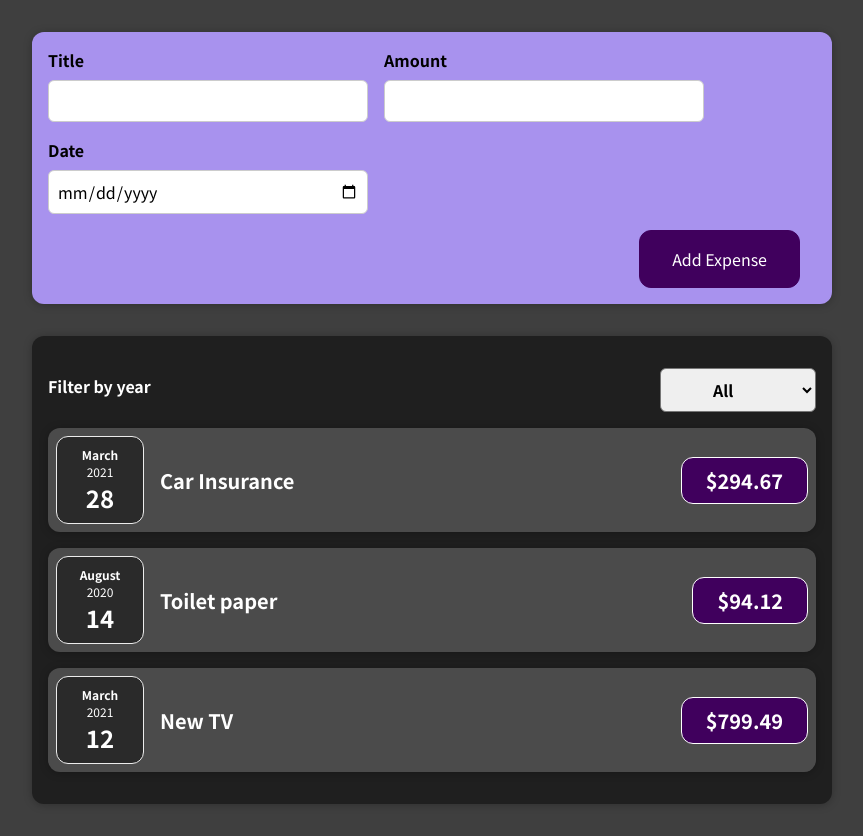
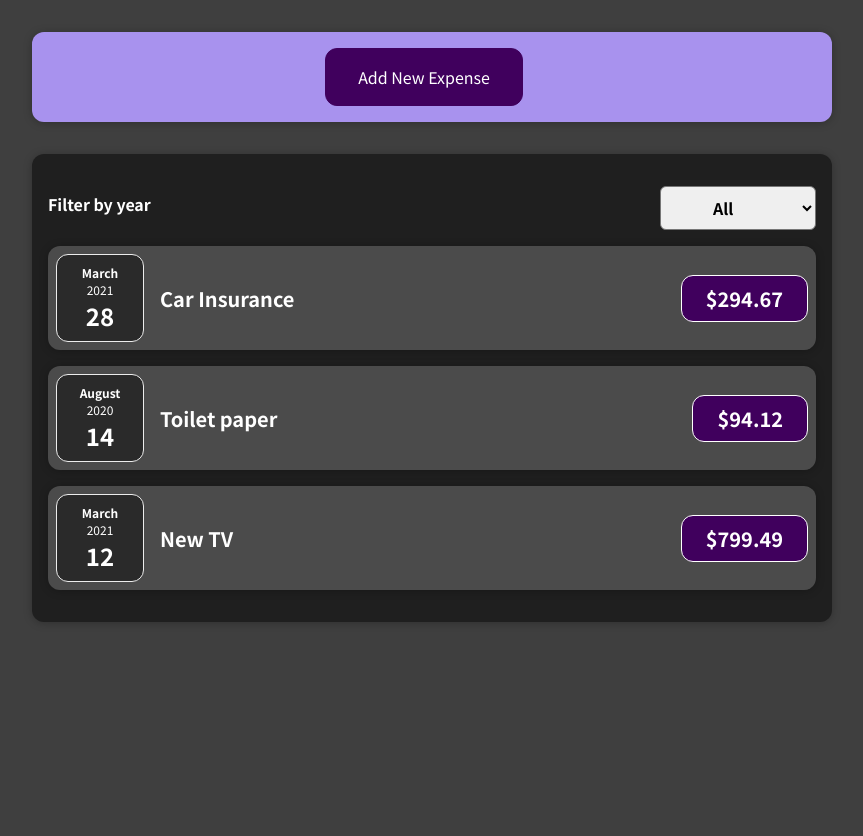
Before and after one commit to davitorress/reactjs_compass-course, a React (Create React App) app in the folder react-complete-guide/: page / in a window 1280 px wide. Shown: the whole page, without its empty margins (208-1071 px from the left). After the commit the page ends 800 px from the top, so only its background shows below. Built offline with nearby package versions, Linux system fonts and the light colour scheme.

Commit message:
rendering lists and refactoring functions

```diff
--- a/react-complete-guide/src/App.js
+++ b/react-complete-guide/src/App.js
@@ -1,8 +1,9 @@
+import { useState } from "react";
+
 import Expenses from "./components/Expenses/Expenses";
 import NewExpense from "./components/NewExpense/NewExpense";
 
-function App() {
-	const expenses = [
+const INITIAL_EXPENSES = [
 	{
 		id: "e1",
 		title: "Car Insurance",
@@ -23,9 +24,12 @@ function App() {
 	},
 ];
 
-	function addExpenseHandler(expense) {
-		console.log(expense);
-	}
+function App() {
+	const [expenses, setExpenses] = useState(INITIAL_EXPENSES);
+
+	const addExpenseHandler = (expense) => {
+		setExpenses((prevExpenses) => [expense, ...prevExpenses]);
+	};
 
 	return (
 		<main>
--- a/react-complete-guide/src/components/Expenses/Expenses.js
+++ b/react-complete-guide/src/components/Expenses/Expenses.js
@@ -1,9 +1,10 @@
+import { useState } from "react";
+
 import Card from "../UI/Card";
-import ExpenseFilter from "./ExpenseFilter";
-import ExpenseItem from "./ExpenseItem";
+import ExpensesFilter from "./ExpensesFilter";
+import ExpensesList from "./ExpensesList";
 
 import "./Expenses.css";
-import { useState } from "react";
 
 function Expenses(props) {
 	const [filteredYear, setFilteredYear] = useState("");
@@ -12,17 +13,14 @@ function Expenses(props) {
 		setFilteredYear(filter);
 	}
 
+	const filteredExpenses = filteredYear
+		? props.items.filter((expense) => expense.date.getFullYear() === +filteredYear)
+		: props.items;
+
 	return (
 		<Card className="expenses">
-			<ExpenseFilter selectedYear={filteredYear} onChangeFilter={filterHandler} />
-
-			{props.items.map((item) => {
-				if (filteredYear) {
-					if (item.date.getFullYear() === +filteredYear) {
-						return <ExpenseItem key={item.id} title={item.title} amount={item.amount} date={item.date} />;
-					}
-				} else return <ExpenseItem key={item.id} title={item.title} amount={item.amount} date={item.date} />;
-			})}
+			<ExpensesFilter selectedYear={filteredYear} onChangeFilter={filterHandler} />
+			<ExpensesList items={filteredExpenses} />
 		</Card>
 	);
 }
--- a/react-complete-guide/src/components/Expenses/ExpenseFilter.js
+++ b/react-complete-guide/src/components/Expenses/ExpensesFilter.js
@@ -1,6 +1,6 @@
-import "./ExpenseFilter.css";
+import "./ExpensesFilter.css";
 
-function ExpenseFilter(props) {
+function ExpensesFilter(props) {
 	function filterYearHandler(event) {
 		props.onChangeFilter(event.target.value);
 	}
@@ -21,4 +21,4 @@ function ExpenseFilter(props) {
 	);
 }
 
-export default ExpenseFilter;
+export default ExpensesFilter;
--- /dev/null
+++ b/react-complete-guide/src/components/Expenses/ExpensesList.css
@@ -0,0 +1,9 @@
+.expenses-list {
+	padding: 0;
+	list-style: none;
+}
+
+.expenses-list__fallback {
+	color: #fff;
+	text-align: center;
+}
--- /dev/null
+++ b/react-complete-guide/src/components/Expenses/ExpensesList.js
@@ -0,0 +1,23 @@
+import ExpenseItem from "./ExpenseItem";
+
+import "./ExpensesList.css";
+
+function ExpensesList(props) {
+	if (props.items.length === 0) {
+		return <p className="expenses-list__fallback">Found no expenses.</p>;
+	}
+
+	return (
+		<ul className="expenses-list">
+			{props.items.map((expense) => {
+				return (
+					<li key={expense.id}>
+						<ExpenseItem title={expense.title} amount={expense.amount} date={expense.date} />
+					</li>
+				);
+			})}
+		</ul>
+	);
+}
+
+export default ExpensesList;
--- a/react-complete-guide/src/components/NewExpense/ExpenseForm.js
+++ b/react-complete-guide/src/components/NewExpense/ExpenseForm.js
@@ -36,7 +36,11 @@ function ExpenseForm(props) {
 		const expenseData = {
 			title: userInput.enteredTitle,
 			amount: userInput.enteredAmount,
-			date: new Date(userInput.enteredDate),
+			date: new Date(
+				userInput.enteredDate.split("-")[0],
+				+userInput.enteredDate.split("-")[1] - 1,
+				userInput.enteredDate.split("-")[2]
+			),
 		};
 
 		props.onSaveExpenseData(expenseData);
@@ -81,6 +85,9 @@ function ExpenseForm(props) {
 			</section>
 
 			<section className="new-expense__actions">
+				<button type="reset" onClick={props.onCancel}>
+					Cancel
+				</button>
 				<button type="submit">Add Expense</button>
 			</section>
 		</form>
--- a/react-complete-guide/src/components/NewExpense/NewExpense.js
+++ b/react-complete-guide/src/components/NewExpense/NewExpense.js
@@ -1,7 +1,17 @@
+import { useState } from "react";
 import ExpenseForm from "./ExpenseForm";
+
 import "./NewExpense.css";
 
 function NewExpense(props) {
+	const [formVisibility, setFormVisibility] = useState(false);
+
+	const changeFormVisibility = () => {
+		setFormVisibility((prevVisibility) => {
+			return !prevVisibility;
+		});
+	};
+
 	function saveExpenseDataHandler(enteredExpenseData) {
 		const expenseData = {
 			...enteredExpenseData,
@@ -9,11 +19,17 @@ function NewExpense(props) {
 		};
 
 		props.onAddExpense(expenseData);
+		changeFormVisibility();
 	}
 
 	return (
 		<div className="new-expense">
-			<ExpenseForm onSaveExpenseData={saveExpenseDataHandler} />
+			{!formVisibility && (
+				<button className="new-expense__button" onClick={changeFormVisibility}>
+					Add New Expense
+				</button>
+			)}
+			{formVisibility && <ExpenseForm onSaveExpenseData={saveExpenseDataHandler} onCancel={changeFormVisibility} />}
 		</div>
 	);
 }
```
Also changed, not shown: react-complete-guide/src/components/Expenses/ExpensesFilter.css (renamed from react-complete-guide/src/components/Expenses/ExpenseFilter.css). Lines whose indentation alone changed are shown as unchanged.
